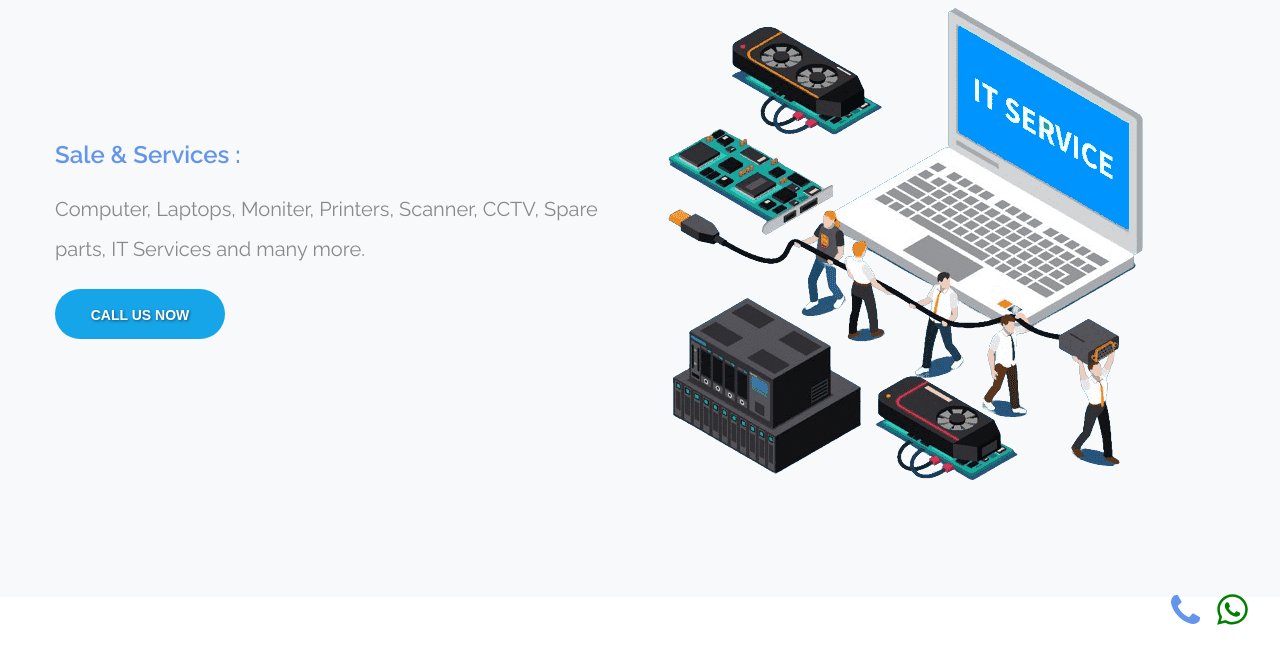
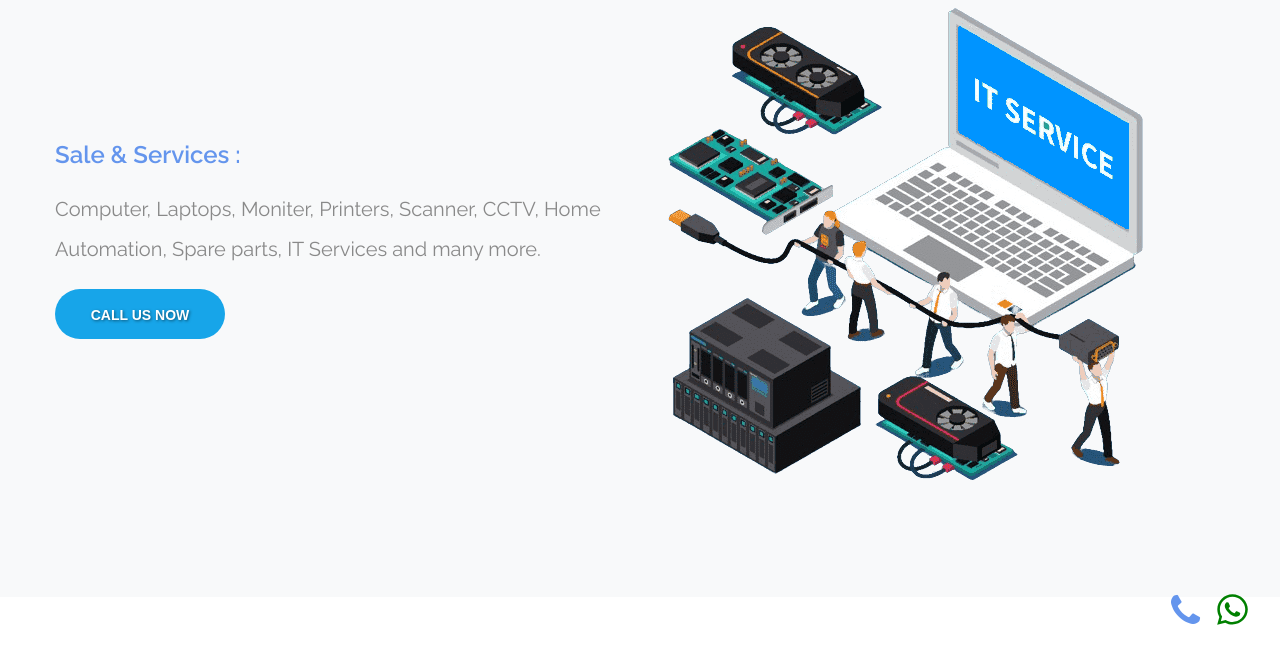
Before and after one commit to dev-indra01/SatyaeMart, a plain HTML site: page index.html in a window 1280 px wide. Shown: the part 141-795 px from the top of the page. Drawn offline with Linux system fonts and the light colour scheme.

Commit message:
Update index.html

```diff
--- a/index.html
+++ b/index.html
@@ -196,7 +196,7 @@
           <div class="hero-caption">
             <h3 style="color: cornflowerblue;">Sale & Services :</h3>
             <!-- <h4 class="theme_color"></h4> -->
-            <p class="large" style="line-height: 2;">Computer, Laptops, Moniter, Printers, Scanner, CCTV, Spare parts,
+            <p class="large" style="line-height: 2;">Computer, Laptops, Moniter, Printers, Scanner, CCTV, Home Automation, Spare parts,
               IT Services and many
               more.</hp>
             <p><a class="btn main_bt" href="tel:+917879882869">Call us now</a></p>
```
